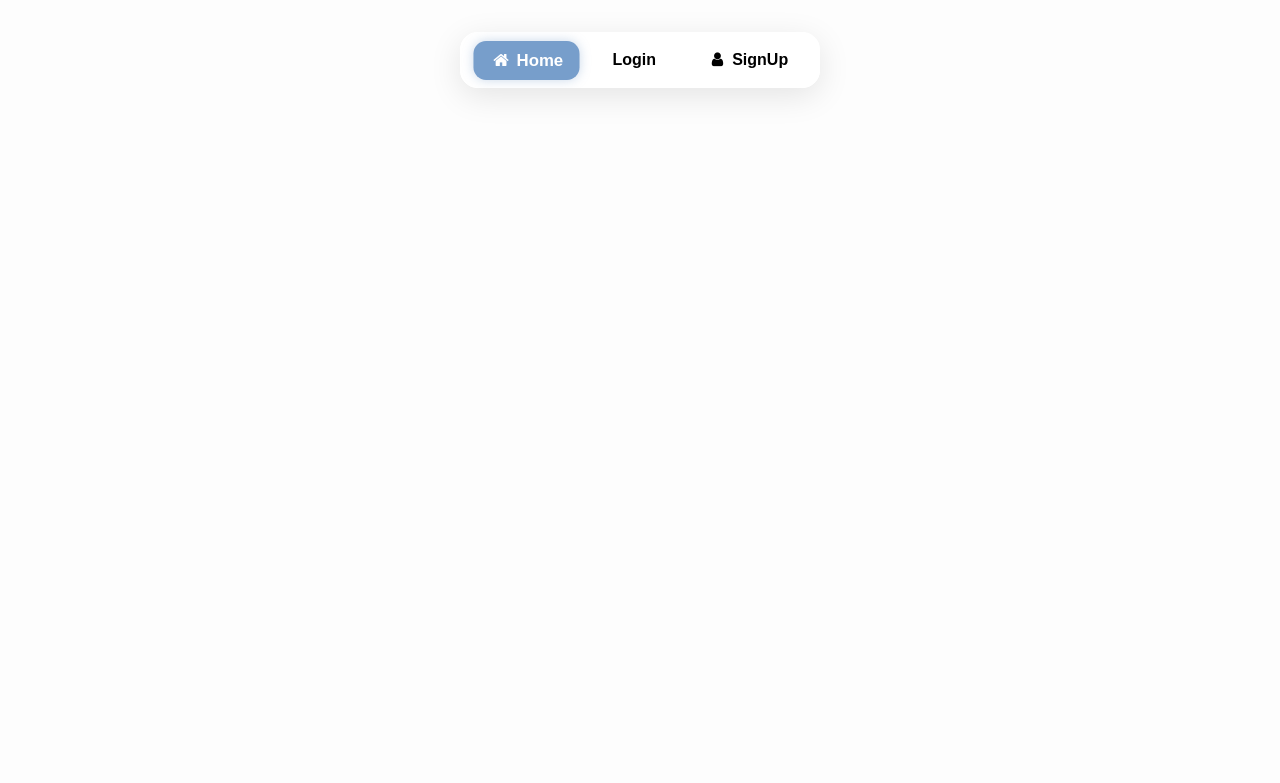
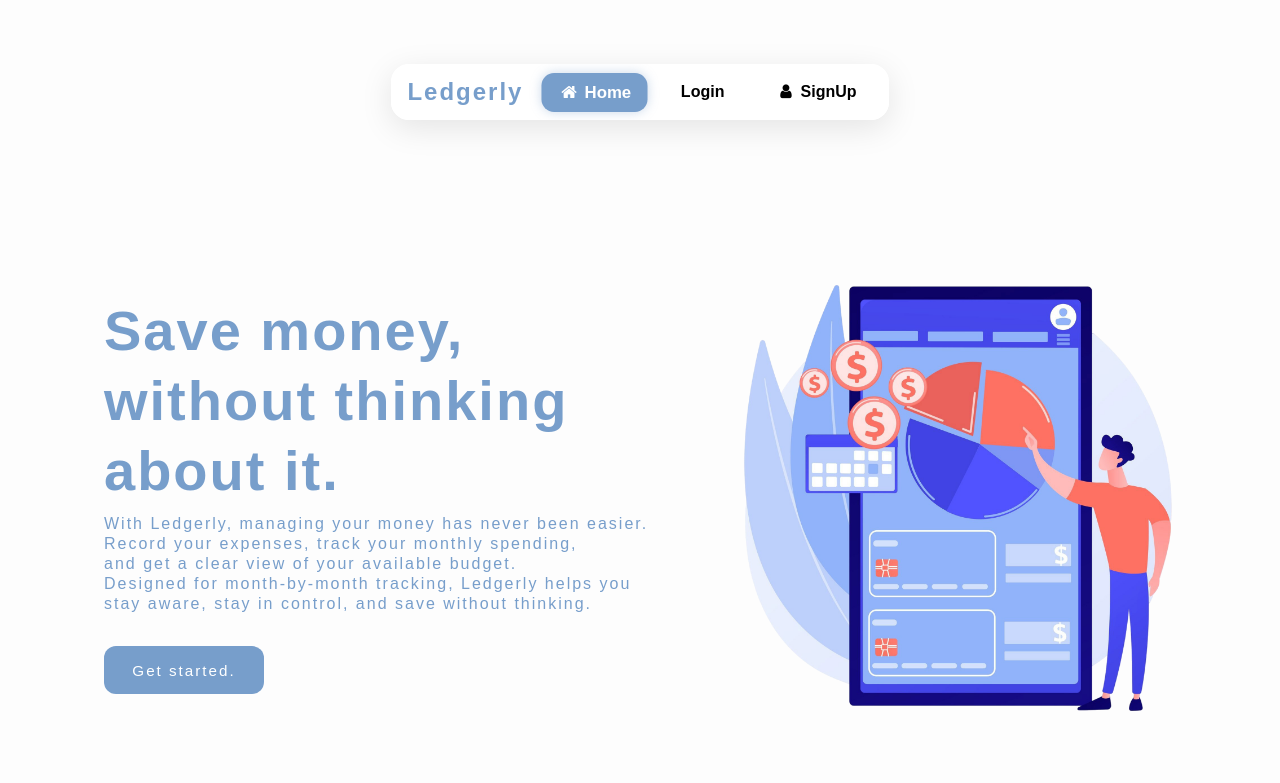
Before and after one commit to RjSup/FinanceTracker, a website built with Vite: page index.html in a window 1280 px wide. Built offline with nearby package versions, Linux system fonts and the light colour scheme.

Commit message:
landing page things

```diff
--- a/index.html
+++ b/index.html
@@ -15,6 +15,7 @@
     <body>
         <div id="main">
             <div id="navbar">
+                <span id="navbrand">Ledgerly</span>
                 <a class="active" href="#" id="home"
                     ><i class="fa fa-fw fa-home"></i> Home</a
                 >
@@ -25,7 +26,28 @@
                     ><i class="fa fa-fw fa-user"></i> SignUp</a
                 >
             </div>
-            <!--<h1 id="title">Finance Tracker</h1>-->
+
+            <div class="hero">
+                <div class="hero-text">
+                    <h1 id="title">
+                        Save money,<br />
+                        without thinking<br />
+                        about it.
+                    </h1>
+                    <p id="subtitle">
+                        With Ledgerly, managing your money has never been
+                        easier.<br />
+                        Record your expenses, track your monthly spending,<br />
+                        and get a clear view of your available budget.<br />
+                        Designed for month-by-month tracking, Ledgerly helps you
+                        stay aware, stay in control, and save without thinking.
+                    </p>
+                    <a href="#" id="signuphero">Get started.</a>
+                </div>
+                <div class="hero-image">
+                    <img src="/heroimage.png" alt="Finance Illustration" />
+                </div>
+            </div>
 
             <div id="modal"></div>
         </div>
--- a/src/main.js
+++ b/src/main.js
@@ -87,10 +87,13 @@ function handleLogin() {
 }
 
 function handleSignup() {
-  const signupBtn = document.querySelector("#signup");
-  if (!signupBtn) return;
+  const signupBtns = [
+    document.querySelector("#signup"),
+    document.querySelector("#signuphero"),
+  ].filter(Boolean); // remove nulls if button not found
 
-  signupBtn.addEventListener("click", (e) => {
+  signupBtns.forEach((btn) => {
+    btn.addEventListener("click", (e) => {
       e.preventDefault();
       closeModal();
 
@@ -137,6 +140,7 @@ function handleSignup() {
         }
       });
     });
+  });
 }
 
 // init
--- a/src/style.css
+++ b/src/style.css
@@ -10,6 +10,21 @@ body {
     margin: 0;
     background: rgba(243, 243, 243, 0.1);
     font-family: "Poppins", sans-serif;
+}
+
+#main {
+    display: flex;
+    flex-direction: column;
+    justify-content: flex-start;
+    align-items: center;
+    text-align: center;
+    min-height: 100vh;
+    padding-top: 2rem;
+}
+
+#mainDash {
+    padding-top: 2rem;
+    background: rgba(243, 243, 243, 0.1);
 }
 
 /* =============================
@@ -29,6 +44,7 @@ body {
     margin: 2rem auto 1rem;
     padding: 0.6rem 1rem;
     overflow: hidden;
+    margin-bottom: 5rem;
 }
 
 #navbar a {
@@ -64,10 +80,123 @@ body {
     transform: scale(1.05);
 }
 
+/* =============================
+   Hero Section Adjustments
+============================= */
+.hero {
+    display: flex;
+    align-items: flex-start; /* top-align text and image */
+    justify-content: flex-start; /* align everything to the left */
+    max-width: 1200px;
+    margin: 1rem auto;
+    gap: 0.5rem; /* space between text and image */
+    flex-wrap: wrap; /* allow wrapping on smaller screens */
+    padding-left: 0.5rem; /* move content slightly right */
+}
+
+.hero-text {
+    flex: 1 1 450px; /* allow resizing but maintain width */
+    text-align: left;
+    display: flex;
+    flex-direction: column;
+    gap: 0.5rem; /* spacing between title and subtitle */
+    margin-top: 5rem;
+    margin-left: 3.5rem;
+}
+
 #title {
-    text-align: center;
+    font-weight: 800; /* bold */
+    font-size: 3.5rem;
+    line-height: 1.25;
     color: rgb(119, 158, 203);
-    margin-top: 2rem;
+    text-align: left;
+    letter-spacing: 2px;
+    margin-bottom: 0, 5rem;
+}
+
+#subtitle {
+    font-weight: 500; /* slightly lighter */
+    font-size: 1rem;
+    color: rgb(119, 158, 203);
+    text-align: left;
+    letter-spacing: 2px;
+    margin-bottom: 1.5rem;
+    line-height: 1.25;
+}
+
+#signuphero {
+    display: inline-flex;
+    align-items: center;
+    justify-content: center;
+    padding: 0.6rem 1rem;
+    width: 10rem;
+    height: 3rem;
+    text-decoration: none;
+    border-radius: 12px;
+    background-color: rgb(119, 158, 203);
+    color: white;
+    font-weight: 400;
+    font-size: 0.95rem;
+    transition:
+        background-color 0.3s ease,
+        transform 0.2s ease;
+    cursor: pointer;
+    letter-spacing: 2px;
+}
+
+#signuphero:hover {
+    background-color: rgb(145, 180, 215);
+    transform: scale(1.05);
+}
+
+.hero-image {
+    flex: 1 1 450px;
+    display: flex;
+    justify-content: flex-start;
+}
+
+.hero-image img {
+    max-width: 100%;
+    height: auto;
+    border-radius: 12px;
+}
+
+/* =============================
+   Responsive Hero Adjustments
+============================= */
+@media (max-width: 768px) {
+    .hero {
+        flex-direction: column;
+        padding-left: 1rem;
+        gap: 1.5rem;
+    }
+
+    .hero-text,
+    .hero-image {
+        flex: 1 1 100%;
+        justify-content: center;
+    }
+
+    .hero-text {
+        align-items: flex-start; /* keep text left-aligned */
+    }
+
+    .hero-image {
+        margin-top: 0;
+        justify-content: center; /* center image under text */
+    }
+}
+
+#navbrand {
+    font-weight: 800;
+    font-size: 1.5rem;
+    color: rgb(119, 158, 203);
+    margin-right: 0.1rem;
+    display: flex;
+    align-items: center;
+    pointer-events: none;
+    user-select: none;
+    letter-spacing: 2px;
 }
 
 #user {
@@ -377,6 +506,7 @@ body {
 
 .summary-card:hover {
     transform: translateY(-5px);
+    background: rgba(119, 158, 203, 0.2);
     box-shadow: 0 8px 30px rgba(119, 158, 203, 0.2);
 }
 
@@ -437,6 +567,8 @@ body {
 
 .expense-item:hover {
     transform: translateX(5px);
+    background: rgba(119, 158, 203, 0.2);
+
     box-shadow: 0 4px 15px rgba(119, 158, 203, 0.15);
 }
 
```
Also changed, not shown: public/dashboard.html (+2 -1 lines), public/heroimage.png (added). Lines whose indentation alone changed are shown as unchanged.
